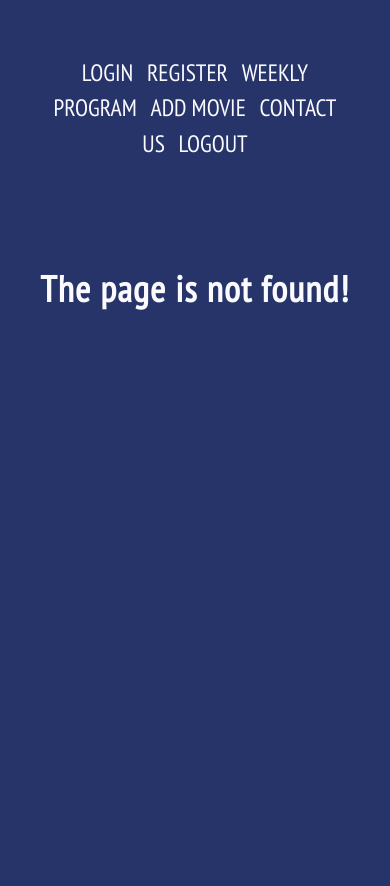
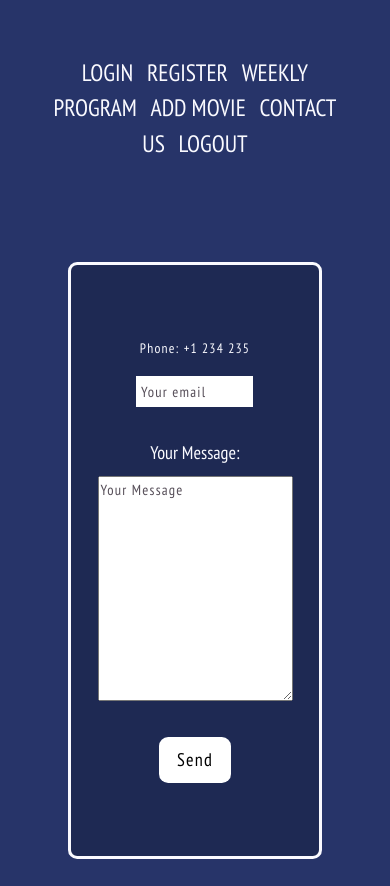
Before and after one commit to aleks930819/cinema-project-react, a React (Create React App) app: page /contact-us in a window 390 px wide. Before the commit this address had no page. Before the commit the page ends 844 px from the top, so only its background shows below. Built offline with nearby package versions, Linux system fonts and the light colour scheme.

Commit message:
add contact us logic

```diff
--- a/public/styles/add-movie.css
+++ b/public/styles/add-movie.css
@@ -7,7 +7,7 @@
 .add-movie-form {
     display: flex;
     flex-direction: column;
-    gap:4rem;
+    gap: 4rem;
     justify-content: center;
     align-items: center;
     border: 3px solid var(--color-white);
@@ -20,10 +20,11 @@
 }
 
 .add-movie-form label {
-    color:white;
+    color: white;
     font-size: 2rem;
 
 }
+
 .add-movie-form input {
     display: block;
     margin-top: .5rem;
@@ -37,8 +38,11 @@
     display: block;
     font-size: 2rem;
     width: 30vw;
+    outline: none;
+
 
 }
+
 .add-movie-btn {
     font-size: 1.7rem;
     text-transform: uppercase;
@@ -50,7 +54,7 @@
 
 @media only screen and (max-width: 600px) {
     .add-movie-form {
-       width: 80vw;
+        width: 80vw;
     }
 
     .add-movie-form input {
--- /dev/null
+++ b/public/styles/contact-us.css
@@ -0,0 +1,95 @@
+.contact-us {
+    margin: 0 auto;
+    width: 35vw;
+}
+
+.contact-us-form {
+    display: flex;
+    flex-direction: column;
+    align-items: center;
+    justify-content: center;
+    gap: 3.5rem;
+    padding: 8rem 2rem;
+    background-color: var(--color-border);
+    border-radius: 1rem;
+    border: 3px solid var(--color-white);
+
+}
+
+
+
+.contact-us-email {
+    display: flex;
+    justify-content: space-between;
+    width: 90%;
+}
+
+.contact-us-email input {
+    outline: none;
+    width: 10vw;
+    padding: .5rem;
+    border: none;
+    font-size: 1.6rem;
+
+}
+
+.contact-us-phone {
+    font-size: 1.5rem;
+    letter-spacing: 1.2px;
+
+}
+
+.contact-us-form label {
+    display: block;
+    font-size: 2rem;
+    color: var(--color-white);
+    margin-bottom: 1rem;
+    text-align: center;
+}
+
+.contact-us-form .contact-us-message textarea {
+    width: 30vw;
+    font-size: 2rem;
+    outline: none;
+}
+
+
+
+@media only screen and (max-width: 1200px) {
+    .contact-us {
+        width: 55vw;
+    }
+
+    .contact-us-email input {
+        width: 15vw;
+    }
+
+    .contact-us-form .contact-us-message textarea {
+        width: 40vw;
+    }
+
+}
+
+@media only screen and (max-width: 600px) {
+
+    .contact-us {
+        width: 65vw;
+    }
+
+    .contact-us-email {
+        display: flex;
+        flex-direction: column-reverse;
+
+        justify-content: center;
+        align-items: center;
+        gap: 2rem;
+    }
+
+    .contact-us-email input {
+        width: 30vw;
+    }
+
+    .contact-us-form .contact-us-message textarea {
+        width: 50vw;
+    }
+}
--- a/public/styles/form.css
+++ b/public/styles/form.css
@@ -25,6 +25,8 @@
     cursor: pointer;
     font-style: inherit;
     letter-spacing: 1.2px;
+    border: none;
+
 }
 
 
--- a/public/styles/style.css
+++ b/public/styles/style.css
@@ -2,6 +2,7 @@
 @import url('https://fonts.googleapis.com/css2?family=Montserrat&display=swap');
 
 @import url('reset.css');
+@import url('contact-us.css');
 @import url('add-movie.css');
 @import url('form.css');
 @import url('spinner.css');
--- a/src/App.js
+++ b/src/App.js
@@ -1,12 +1,12 @@
 import { Route, Routes } from 'react-router-dom';
 import AddMovie from './components/AddMovie/AddMovie';
+import ContactUs from './components/ContactUs/ContactUs';
 import DetailsCard from './components/DetailsCard/DetailsCard';
 import ErrorPage from './components/ErrorPage/ErrorPage';
 import Header from './components/Header/Header';
 import Login from './components/Login/Login';
 import MoviesData from './components/MoviesCatalog/Movies';
 import Register from './components/Register/Register';
-import WeeklyProgram from './components/WeeklyProgram/WeeklyProgram';
 
 function App() {
   return (
@@ -19,6 +19,7 @@ function App() {
           <Route path="/register" element={<Register />} />
           <Route path="/login" element={<Login />} />
           <Route path="/add-movie" element={<AddMovie/>}/>
+          <Route path="/contact-us" element={<ContactUs />} />
           <Route path="*" element={<ErrorPage />} />
         </Routes>
     </>
--- /dev/null
+++ b/src/components/ContactUs/ContactUs.js
@@ -0,0 +1,54 @@
+import { useState } from 'react';
+
+const ContactUs = () => {
+  const [values, setValues] = useState({
+    email: '',
+    message: '',
+  });
+
+  const changeHandler = (e) => {
+    setValues((state) => ({ ...state, [e.target.name]: e.target.value }));
+    e.value = e.target.value;
+  };
+
+  const submitHandler = (e) => {
+    e.preventDefault();
+    console.log(values);
+  };
+
+
+  return (
+    <div className="contact-us">
+      <form className="contact-us-form" onSubmit={submitHandler}>
+        <div className="contact-us-email">
+          <input
+            type="email"
+            placeholder="Your email"
+            name="email"
+            value={values.email}
+            onChange={changeHandler}
+            required
+          />
+          <p className="contact-us-phone">Phone: +1 234 235</p>
+        </div>
+
+        <div className="contact-us-message">
+          <label>Your Message:</label>
+          <textarea
+            type="textarea"
+            placeholder="Your Message"
+            rows="8"
+            name="message"
+            value={values.message}
+            onChange={changeHandler}
+            required
+          />
+        </div>
+
+        <button className="form-btn">Send</button>
+      </form>
+    </div>
+  );
+};
+
+export default ContactUs;
--- a/src/components/MoviesCatalog/MoviesCard.js
+++ b/src/components/MoviesCatalog/MoviesCard.js
@@ -3,7 +3,7 @@ import { Link } from 'react-router-dom';
 
 
 const MoviesCard = ({ movie }) => {
-
+console.log(movie._id);
   return (
 
     <Link to={`/details/${movie._id}`}>
--- a/src/components/WeeklyProgram/WeeklyProgram.js
+++ /dev/null
@@ -1,5 +0,0 @@
-const WeeklyProgram = () => {
-  return <h2 className="weekly-program">Weekly Program</h2>;
-};
-
-export default WeeklyProgram;
```
